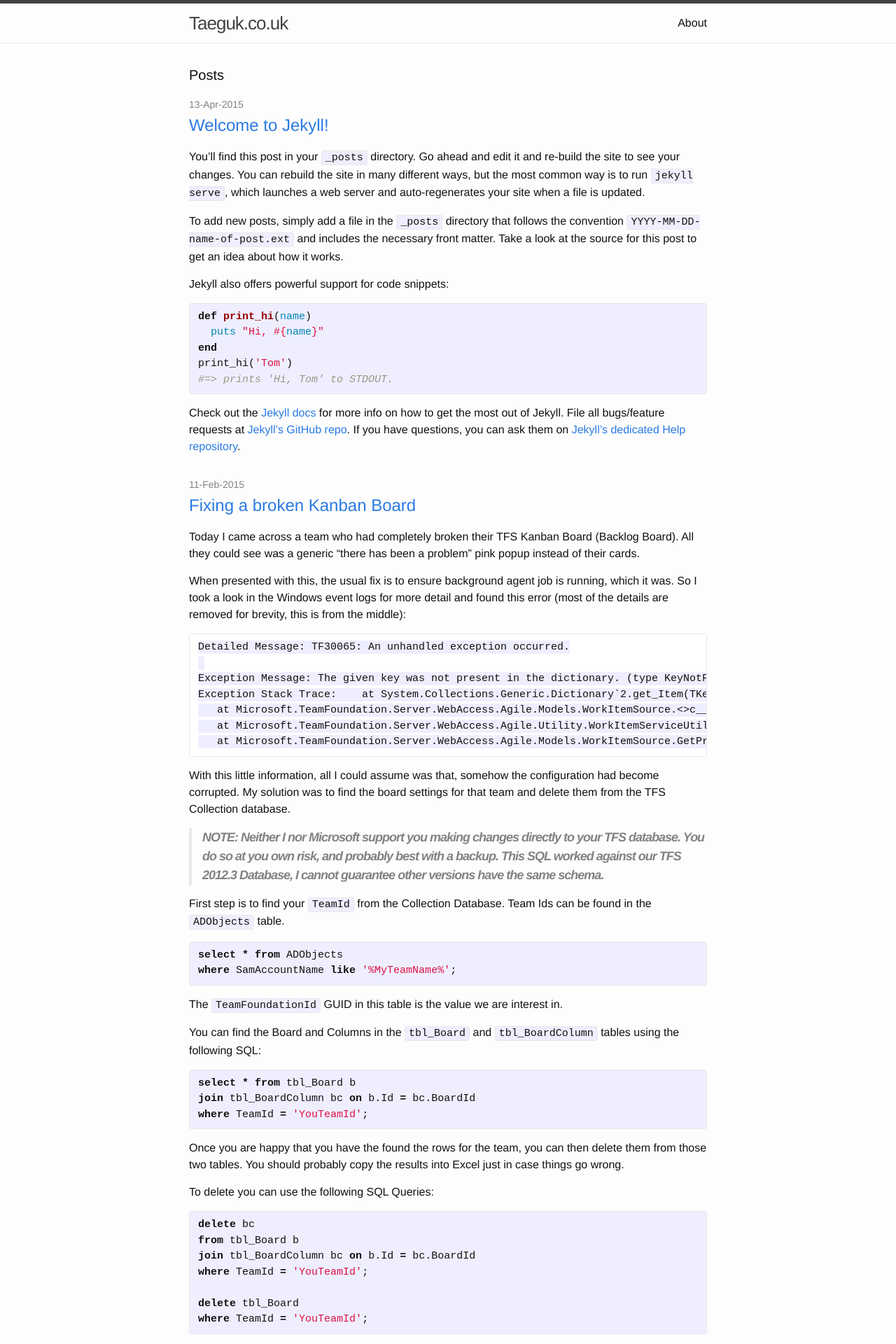
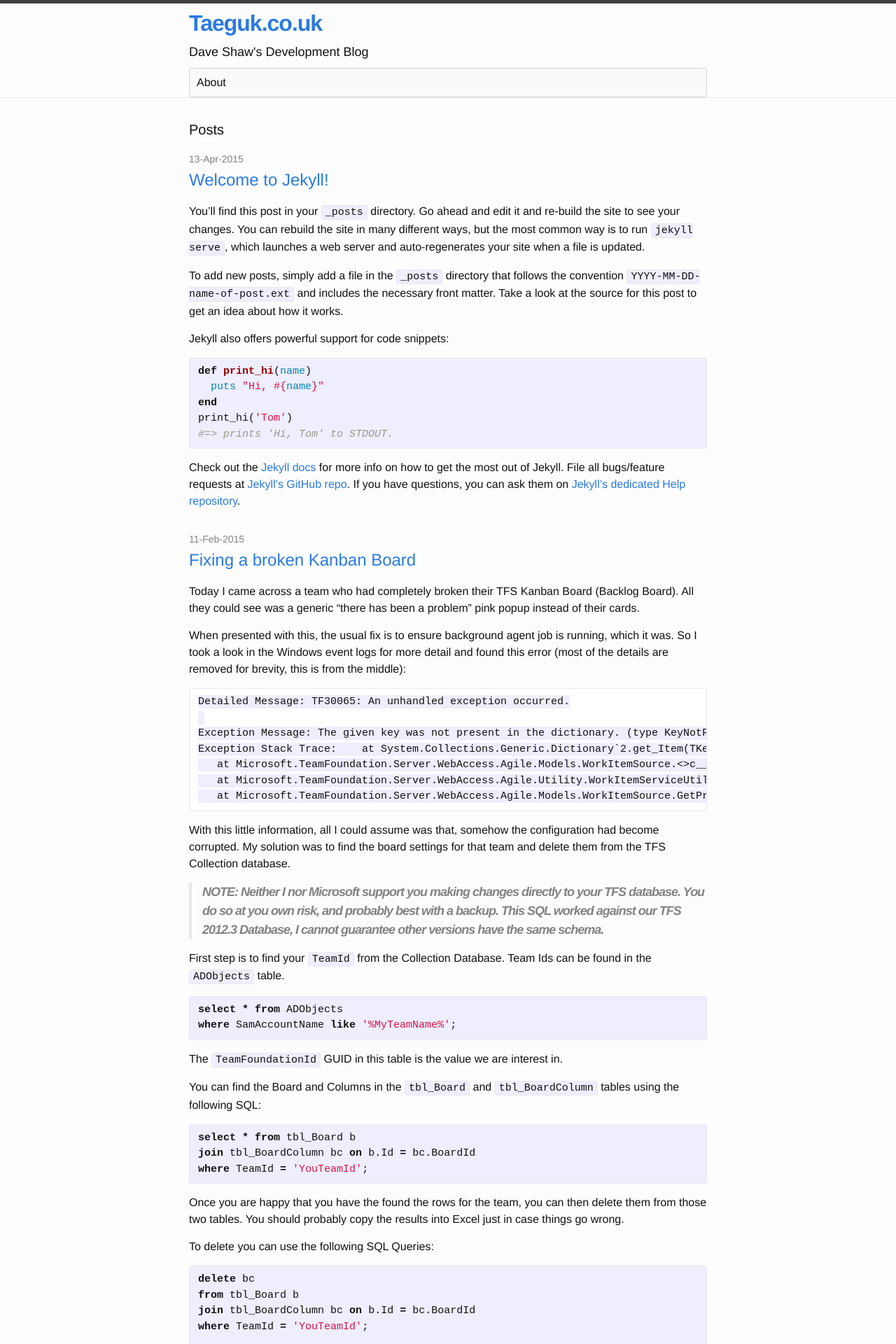
Before and after one commit to xdaDaveShaw/xdaDaveShaw.github.io, a Jekyll site: the page built from index.html, in a window 1280 px wide. Shown: the top 1920 px of the page at 70% size. Built offline with Jekyll 4.4.1, drawn with Linux system fonts in a browser that asks for light colours.

Commit message:
Improved styling at the top

```diff
--- a/_includes/header.html
+++ b/_includes/header.html
@@ -3,7 +3,8 @@
   <div class="wrapper">
 
     <a class="site-title" href="{{ site.baseurl }}/">{{ site.title }}</a>
-
+    <br />
+    <span class="site-description">{{ site.description }}</span>
     <nav class="site-nav">
       <a href="#" class="menu-icon">
         <svg viewBox="0 0 18 15">
--- a/_sass/_layout.scss
+++ b/_sass/_layout.scss
@@ -11,21 +11,31 @@
 }
 
 .site-title {
-    font-size: 26px;
+    font-size: 32px;
+    font-weight: bold;
     line-height: 56px;
     letter-spacing: -1px;
     margin-bottom: 0;
-    float: left;
+    color: $brand-color;
 
     &,
     &:visited {
-        color: $grey-color-dark;
+        color: $brand-color;
     }
 }
 
+.site-description {
+    font-size: 18px;
+    line-height: 26px;
+}
+
 .site-nav {
-    float: right;
-    line-height: 56px;
+    margin-top: 10px;
+    line-height: 40px;
+    background-color: $nav-background;
+    border: 1px solid #D4D4D4;
+    border-radius: 4px;
+    padding-left: 10px;
 
     .menu-icon {
         display: none;
--- a/css/main.scss
+++ b/css/main.scss
@@ -20,6 +20,8 @@ $brand-color:      #2a7ae2;
 $grey-color:       #828282;
 $grey-color-light: lighten($grey-color, 40%);
 $grey-color-dark:  darken($grey-color, 25%);
+
+$nav-background:   #FAFAFA;
 
 // Width of the content area
 $content-width:    800px;
```
